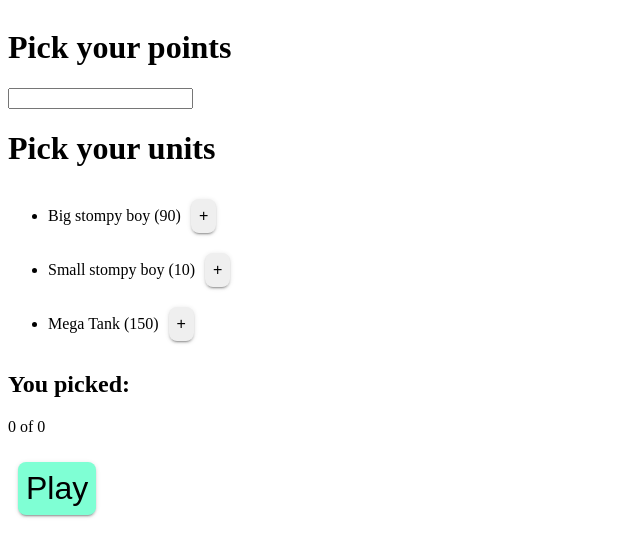
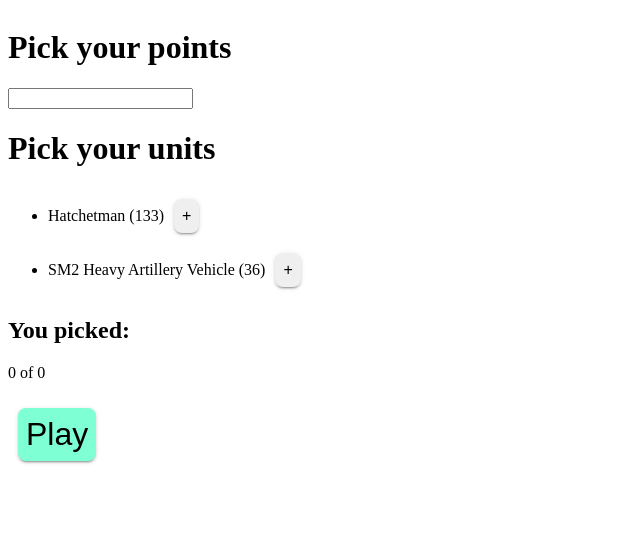
Before and after one commit to NoelleDeAngelo/MechWarriorCalc, a Next.js app: page /roster in a window 1280 px wide. Shown: the top 556 px of the page, without its empty margins (0-640 px from the left). Built offline with nearby package versions, Linux system fonts and the light colour scheme.

Commit message:
Changed units to use updated sample data

```diff
--- a/src/app/game/page.js
+++ b/src/app/game/page.js
@@ -16,7 +16,7 @@ export default function Game() {
       <section id={styles.unitsSection}>
         {roster.map((unit, index) => (
           <div className={styles.card} key={unit.id}>
-            <h2>{unit.name}</h2>
+            <h2><a href={"/unit"}>{unit.name}</a></h2>
           </div>
         ))}
       </section>
--- a/src/app/roster/page.js
+++ b/src/app/roster/page.js
@@ -1,7 +1,7 @@
 'use client'
 
 import styles from "./roster.module.css";
-import unitList from "../../unitList";
+import units from "../../data/units";
 import { useRoster } from "@/context/RosterContext"
 import { useState} from "react";
 import Link from "next/link";
@@ -14,8 +14,8 @@ export default function Roster() {
   const [rosterPoints, setRosterPoints] = useState(0);
   const [gamePoints, setGamePoints] = useState(0);
 
-  const addUnit = (unitCode) => {
-    var addedUnit = {...unitList[unitCode]};
+  const addUnit = (unitCode, type) => {
+    var addedUnit = {...units[type][unitCode]};
     addedUnit.id = Date.now();
     setRoster([...roster, addedUnit]);
     setRosterPoints(prev=>prev+addedUnit.points);
@@ -48,10 +48,18 @@ export default function Roster() {
       ></input>
       <h1>Pick your units</h1>
       <ul>
-        {Object.keys(unitList).map((unitCode) => (
+        {Object.keys(units.mechs).map((unitCode) => (
           <li key={unitCode}>
-            {unitList[unitCode].name + " (" + unitList[unitCode].points + ")"}
-            <button onClick={() => addUnit(unitCode)} className={styles.button}>
+            {units.mechs[unitCode].name + " (" + units.mechs[unitCode].points + ")"}
+            <button onClick={() => addUnit(unitCode, "mechs")} className={styles.button}>
+              +
+            </button>
+          </li>
+        ))}
+        {Object.keys(units.vehicles).map((unitCode) => (
+          <li key={unitCode}>
+            {units.vehicles[unitCode].name + " (" + units.vehicles[unitCode].points + ")"}
+            <button onClick={() => addUnit(unitCode, "vehicles")} className={styles.button}>
               +
             </button>
           </li>
--- /dev/null
+++ b/src/data/equiptment.js
@@ -0,0 +1,6 @@
+
+
+export const equipment = {
+
+
+}
--- /dev/null
+++ b/src/data/units.js
@@ -0,0 +1,70 @@
+
+//This is the main object that contains all the units.
+//The units are identified by their unique id.
+
+
+
+const units = {
+
+  //------Mechs-----
+
+  mechs: {
+    AOD104: {
+      name: "Hatchetman",
+      id: "AOD104", //This is the unique id for the unit. It should be unique across all units.
+      variant: "HCT2F-M",
+      points: 133,
+      class: "Medium",//this is important for equip and pilot upgrades
+      faction: "Bannson's Raiders",
+      factionIcon: "iconBR", //For list-building. Do we need this if we have "faction" above?
+      primary: [1, "0/0"],
+      secondary: [1, "0/12"],
+      capacity: null,
+      artillery: null,
+      artilleryRange: null,
+      //Only Mechs can take equipment and pilot upgrades. They can take /up to/ either 2 equipment or 1 equipment and 1 pilot...
+      vent: 2, //Only Mechs have Vent
+      table1: {
+        meleeDamage: [[3, "greenS"], [3, "greenS"], [2, "greenS"], [2, "greenS"], [2, "greenS"], [2, null], [2, null], [1, null], [1, null], [1, null], [0, null], [0, null], [null, "bullets"]],
+        ballisticDamage: [[3, null], [3, null], [3, null], [2, null], [2, null], [2, null], [2, null], [2, null], [0, null], [0, null], [0, null], [0, null], [null, "bullets"]],
+        mechSpeed: [[8, "blueS"], [7, "blueS"], [7, "blueS"], [6, "blueS"], [6, null], [6, null], [6, null], [6, null], [5, null], [5, null], [5, null], [4, null], [null, "bullets"]],
+        attack: [[9, null], [9, null], [8, null], [8, null], [8, null], [7, null], [7, null], [6, null], [6, null], [6, null], [5, null], [4, null], [null, "bullets"]],
+        defense: [[20, null], [20, null], [20, null], [19, null], [19, null], [19, null], [18, null], [18, null], [17, null], [17, null], [16, null], [15, null], [null, "bullets"]],
+        repair: [["green"]],
+      },
+      heat: { //We didn't discuss how to represent positive and negative numbers...
+        meleeDamage: [[0, "greenS"], [0, null], [+1, null], [+1, null], [+1, null], [null, "Shutdown"]],
+        ballisticDamage: [[0, "greenS"], [0, null], [0, null], [0, null], [-1, "yellowS"], [null, "Shutdown"]],
+        mechSpeed: [[0, "greenS"], [0, null], [+1, null], [+2, "yellowS"], [+2, "yellowS"], [null, "Shutdown"]],
+      },
+    },
+  },
+
+
+
+
+    //-----Vehicles and Infantry-----
+
+    vehicles: {
+      AOD071: {
+        name: "SM2 Heavy Artillery Vehicle",
+        id: "AOD071",
+        points: 36,
+        faction: "Bannson's Raiders",
+        factionIcon: "iconBR",
+        primary: [1, "0/10"],
+        artilleryRange: 22,
+        capacity: null,
+        artillery: "AOD071.jpg",
+        table1: {
+          ballisticDamage: [[2, "redS"], [2, "redS"], [2, "redS"], [2, "redC"], [0, null], [null, "bullets"]],
+          trackedSpeed: [[8, null], [8, null], [7, null], [7, null], [6, null], [null, "bullets"]],
+          attack: [[7, null], [7, null], [6, null], [5, null], [4, "BlackS"], [null, "bullets"]],
+          defense: [[20, "greyS"], [19, "greyS"], [18, null], [18, null], [17, null], [null, "bullets"]],
+          repair: [["green"]],
+        },
+      },
+    },
+};
+
+export default units;
--- a/src/unitList.js
+++ /dev/null
@@ -1,22 +0,0 @@
-const unitList = {
-  A001: {
-    name: "Big stompy boy",
-    points: 90,
-    punch: 2,
-    speed: 9,
-  },
-  A002: {
-    name: "Small stompy boy",
-    points: 10,
-    punch: 8,
-    speed: 1,
-  },
-  B001: {
-    name: "Mega Tank",
-    points: 150,
-    punch: 0,
-    speed: 8,
-  },
-};
-
-export default unitList;
```
Also changed, not shown: src/app/unit/page.js (added, +12 -0 lines).
